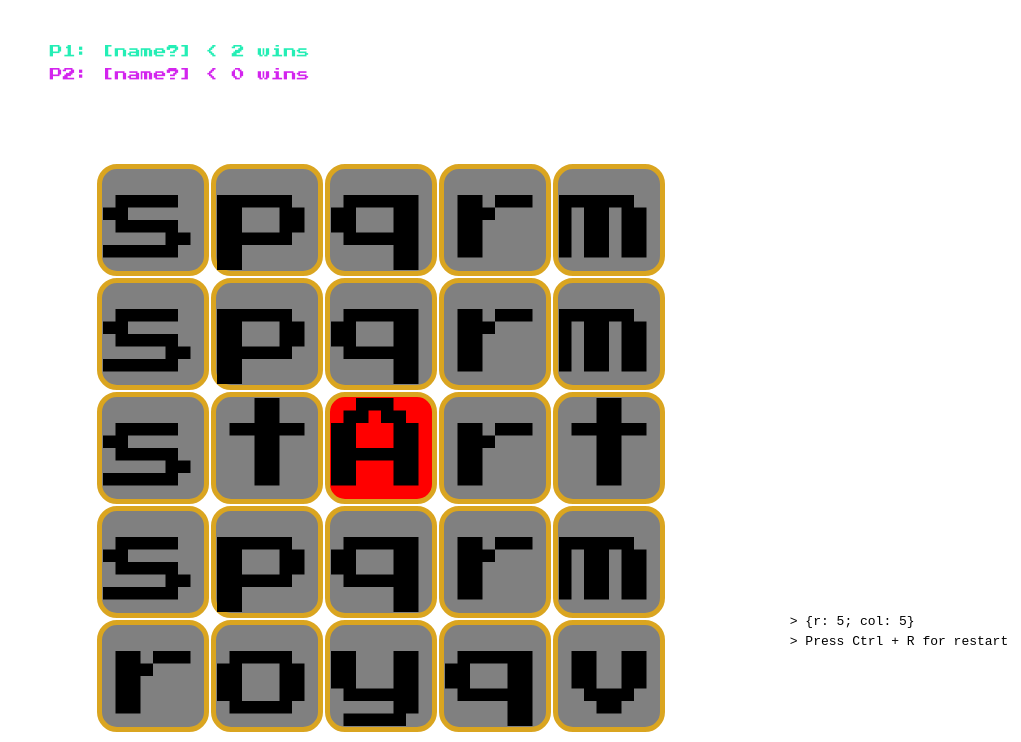
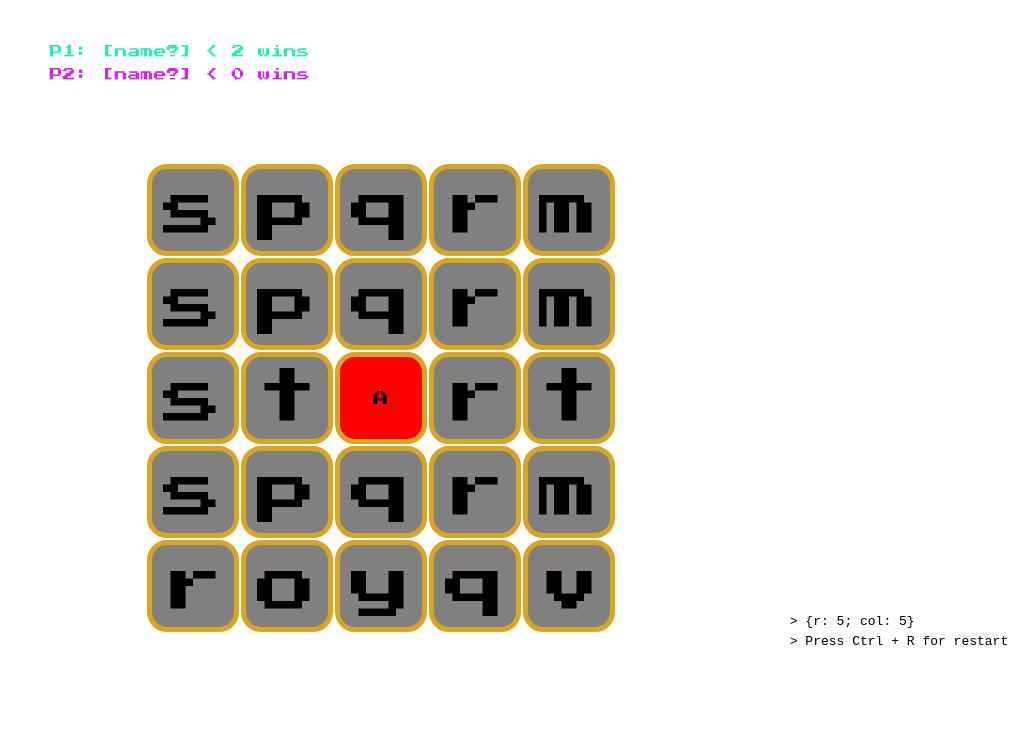
Before and after one commit to lala-lala-lori/connect4, a plain HTML site: page index.html in a window 1280 px wide. Shown: the part 143-885 px from the top of the page, without its empty margins (259-1280 px from the left). After the commit the page ends 800 px from the top, so only its background shows below. Drawn offline with Linux system fonts and the light colour scheme.

Commit message:
added link

```diff
--- a/index.html
+++ b/index.html
@@ -65,7 +65,7 @@
             <tr>
                 <td>s</td>
                 <td>t</td>
-                <td id="startbtn" onclick="init()">A</td>
+                <td id="startbtn" onclick="init()"><a href="#" class="clickable">A</a></td>
                 <td>r</td>
                 <td>t</td>
             </tr>
--- a/style.css
+++ b/style.css
@@ -78,15 +78,31 @@ body{
 }
 
 td{
-    height: 100px;
-    width: 100px;
+    height: 80px;
+    width: 80px;
+    font-size: 0px;
     text-align: center;
     border: 5px solid goldenrod;
     border-radius:20px;
-    font-size: 100px;
+    font-size: 60px;
     background-color: gray;
 }
 
 #startbtn{
+    font-size: 15px;
     background-color: red;
+
 }
+
+.clickable{
+    text-decoration: none;
+    color: black;
+
+}
+
+.clickable:hover{
+    font-size: 20px;
+}
+.clickable:focus{
+    color: blue;
+}
```
